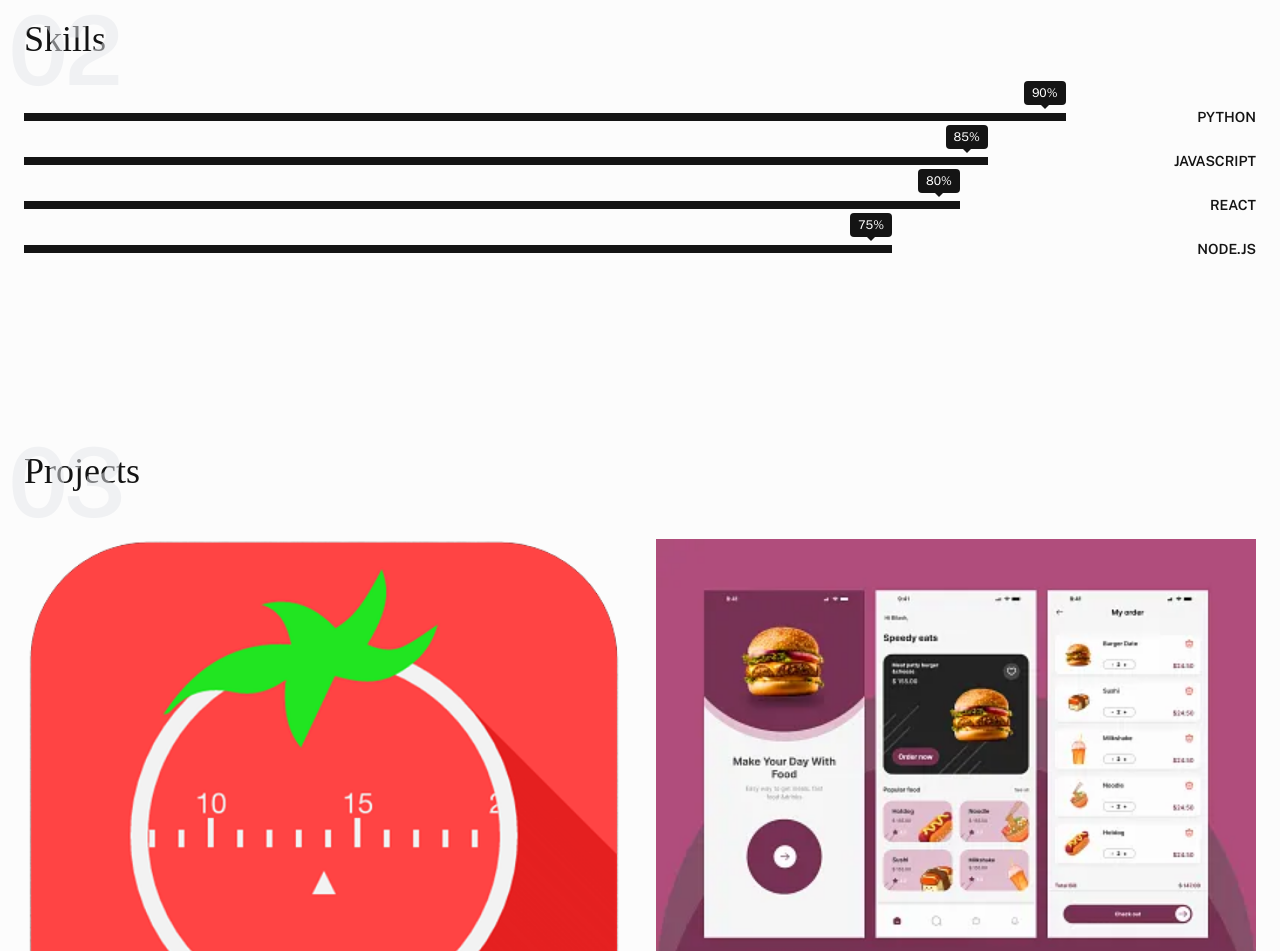
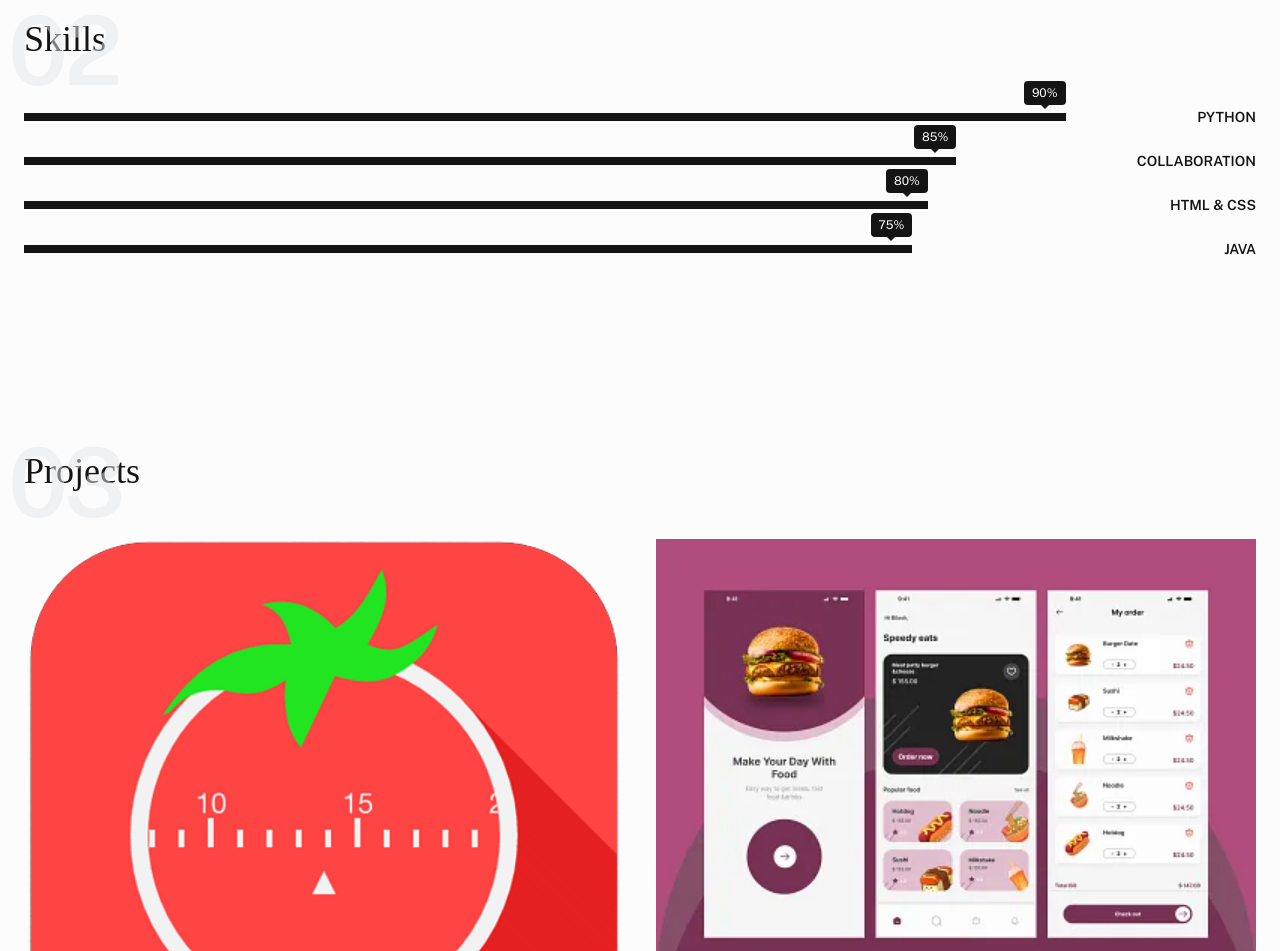
Before and after one commit to jmhinggo/Portfolio, a plain HTML site: page index.html in a window 1280 px wide. Shown: the part 1418-2369 px from the top of the page. Drawn offline with nearby package versions, Linux system fonts and the light colour scheme; a web font is replaced by a local one.

Commit message:
Update index.html
updated

```diff
--- a/index.html
+++ b/index.html
@@ -129,7 +129,7 @@
                                 <span class="absolute -top-8 right-0 bg-color-text-dark text-white text-xs px-2 py-1 rounded after:content-[''] after:absolute after:left-1/2 after:-bottom-2 after:-ml-1 after:border-4 after:border-transparent after:border-t-color-text-dark">85%</span>
                             </div>
                         </div>
-                        <strong class="ml-4 text-sm uppercase font-semibold">JavaScript</strong>
+                        <strong class="ml-4 text-sm uppercase font-semibold">Collaboration</strong>
                     </li>
                     <li class="flex items-center">
                         <div class="flex-1">
@@ -137,7 +137,7 @@
                                 <span class="absolute -top-8 right-0 bg-color-text-dark text-white text-xs px-2 py-1 rounded after:content-[''] after:absolute after:left-1/2 after:-bottom-2 after:-ml-1 after:border-4 after:border-transparent after:border-t-color-text-dark">80%</span>
                             </div>
                         </div>
-                        <strong class="ml-4 text-sm uppercase font-semibold">React</strong>
+                        <strong class="ml-4 text-sm uppercase font-semibold">HTML & CSS</strong>
                     </li>
                     <li class="flex items-center">
                         <div class="flex-1">
@@ -145,7 +145,7 @@
                                 <span class="absolute -top-8 right-0 bg-color-text-dark text-white text-xs px-2 py-1 rounded after:content-[''] after:absolute after:left-1/2 after:-bottom-2 after:-ml-1 after:border-4 after:border-transparent after:border-t-color-text-dark">75%</span>
                             </div>
                         </div>
-                        <strong class="ml-4 text-sm uppercase font-semibold">Node.js</strong>
+                        <strong class="ml-4 text-sm uppercase font-semibold">Java</strong>
                     </li>
                 </ul>
             </div>
```
